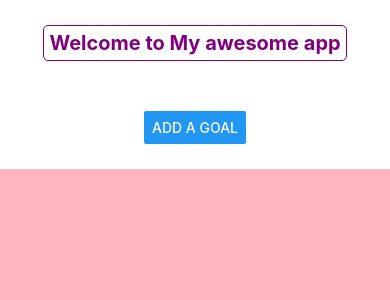
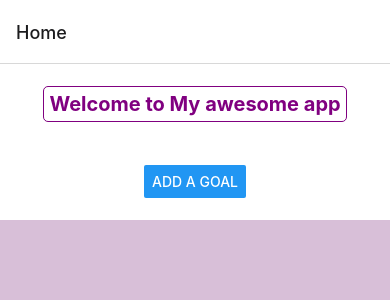
Before and after one commit to hanyi-zhou/cs5520-sp24, a React Native app: screen /Home in a window 390 px wide. Shown: the top 300 px of the page. Built offline with nearby package versions, Linux system fonts and the light colour scheme.

Commit message:
add react native navigator

```diff
--- a/App.js
+++ b/App.js
@@ -1,9 +1,19 @@
 import { StyleSheet, Text, View } from "react-native";
 import React from "react";
 import Home from "./components/Home";
+import { NavigationContainer } from "@react-navigation/native";
+import { createNativeStackNavigator } from "@react-navigation/native-stack";
+
+const Stack = createNativeStackNavigator();
 
 export default function App() {
-  return <Home />;
+  return (
+    <NavigationContainer>
+      <Stack.Navigator>
+        <Stack.Screen name="Home" component={Home} />
+      </Stack.Navigator>
+    </NavigationContainer>
+  );
 }
 
 const styles = StyleSheet.create({});
--- a/components/Home.js
+++ b/components/Home.js
@@ -87,5 +87,5 @@
   scrollViewContent: {
     alignItems: "center",
   },
-  bottomView: { flex: 4, backgroundColor: "lightpink" },
+  bottomView: { flex: 4, backgroundColor: "thistle" },
 });
--- a/package.json
+++ b/package.json
@@ -10,6 +10,7 @@
   },
   "dependencies": {
     "@react-navigation/native": "^6.1.9",
+    "@react-navigation/native-stack": "^6.9.17",
     "expo": "~49.0.15",
     "expo-status-bar": "~1.6.0",
     "react": "18.2.0",
```
Also changed, not shown: 1 other file (tests, documents, lock files or other folders).
